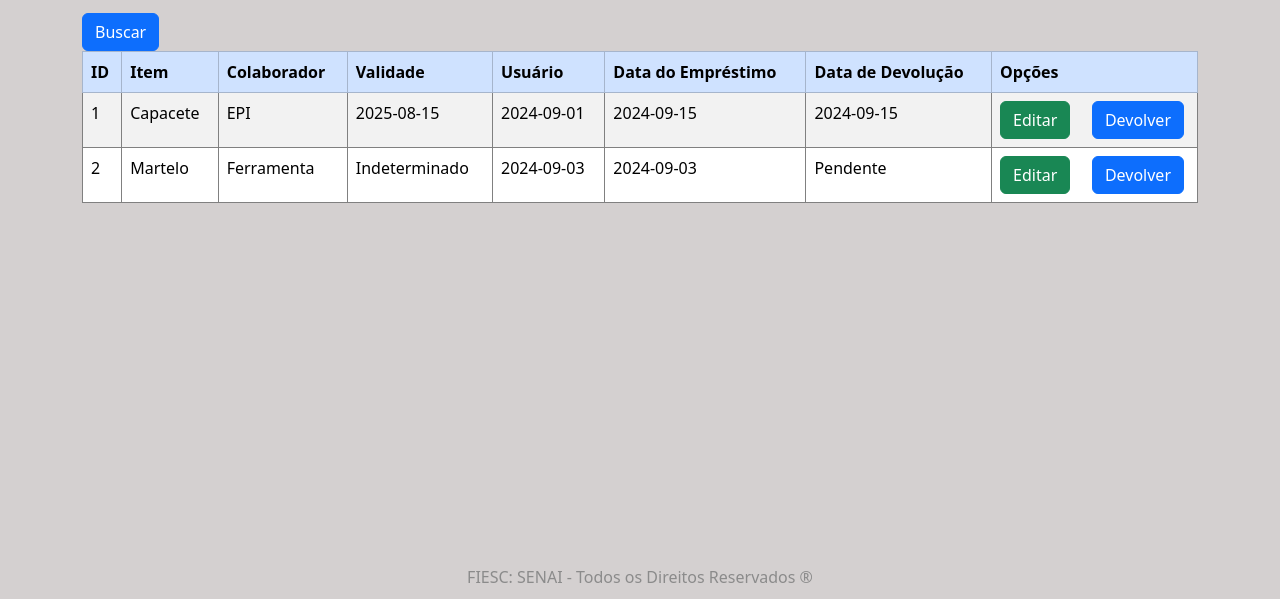
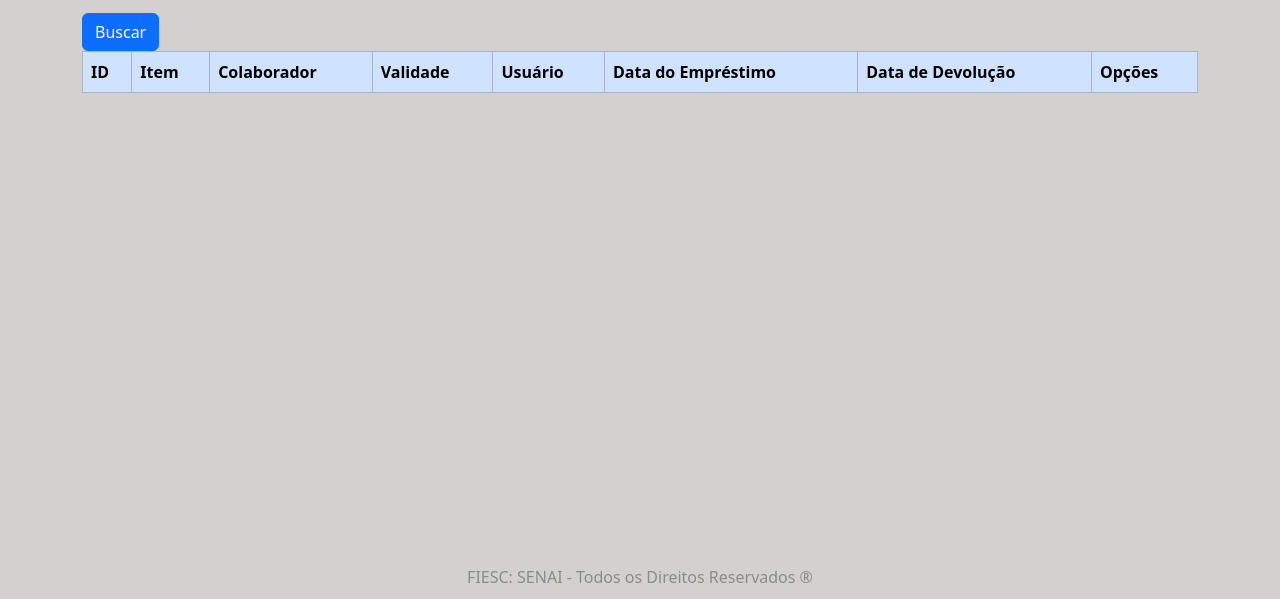
Before and after one commit to GaidaGustavo/controle_emprestimo, a website: page src/public/visualizacaoemprestimo.html in a window 1280 px wide. Shown: the part 201-800 px from the top of the page. Drawn offline with nearby package versions, Linux system fonts and the light colour scheme; no server answers.

Commit message:
Update visualizacaoemprestimo.html

```diff
--- a/src/public/visualizacaoemprestimo.html
+++ b/src/public/visualizacaoemprestimo.html
@@ -115,36 +115,7 @@
             </thead>
 
             <tbody id="tableBody">
-                <tr id="row-1">
-                    <td>1</td>
-                    <td>Capacete</td>
-                    <td>EPI</td>
-                    <td>2025-08-15</td>
-                    <td>2024-09-01</td>
-                    <td>2024-09-15</td>
-                    <td>2024-09-15</td>
-                    <td>
-                        <button class="btn btn-success" data-bs-toggle="modal" data-bs-target="#editModal" onclick="abrirModalEdicao(1)">Editar</button>
 
-                        <button class="btn btn-primary orientacao" data-bs-toggle="modal"
-                            data-bs-target="#confirmDeleteModal" onclick="setItemId(1)">Devolver</button>
-                    </td>
-                </tr>
-                <tr id="row-2">
-                    <td>2</td>
-                    <td>Martelo</td>
-                    <td>Ferramenta</td>
-                    <td>Indeterminado</td>
-                    <td>2024-09-03</td>
-                    <td>2024-09-03</td>
-                    <td>Pendente</td>
-                    <td>
-                        <button class="btn btn-success" data-bs-toggle="modal" data-bs-target="#editModal" onclick="abrirModalEdicao(1)">Editar</button>
-
-                        <button class="btn btn-primary orientacao" data-bs-toggle="modal"
-                            data-bs-target="#confirmDeleteModal" onclick="setItemId(2)">Devolver</button>
-                    </td>
-                </tr>
                 <!-- Mais linhas de exemplo -->
             </tbody>
         </table>
```
